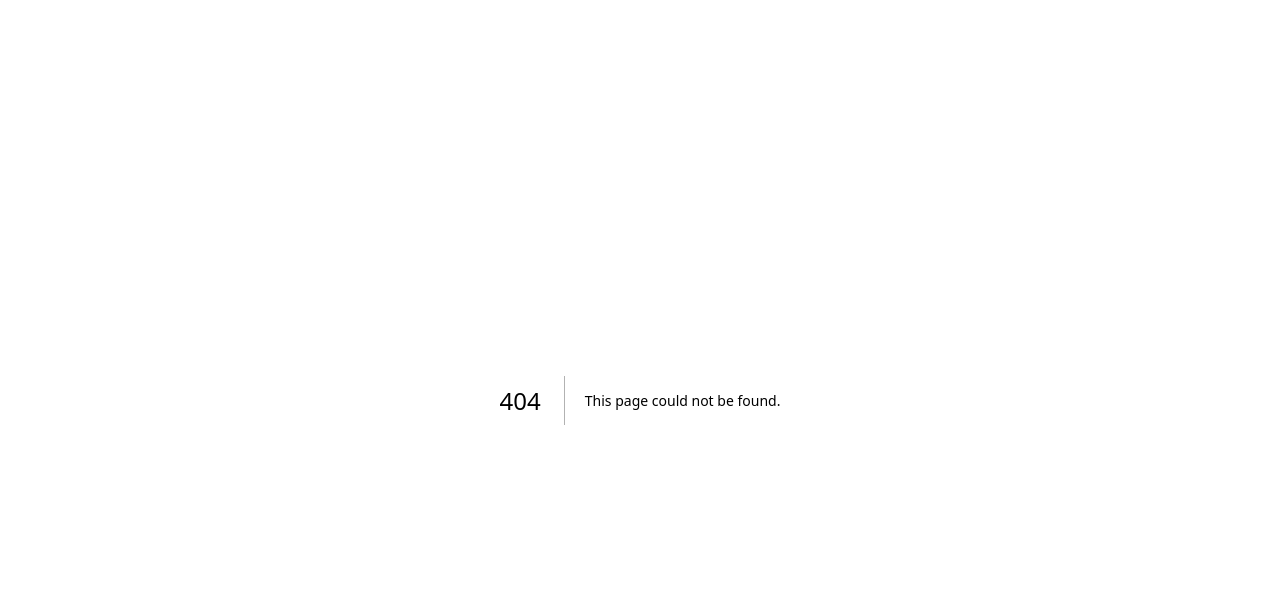
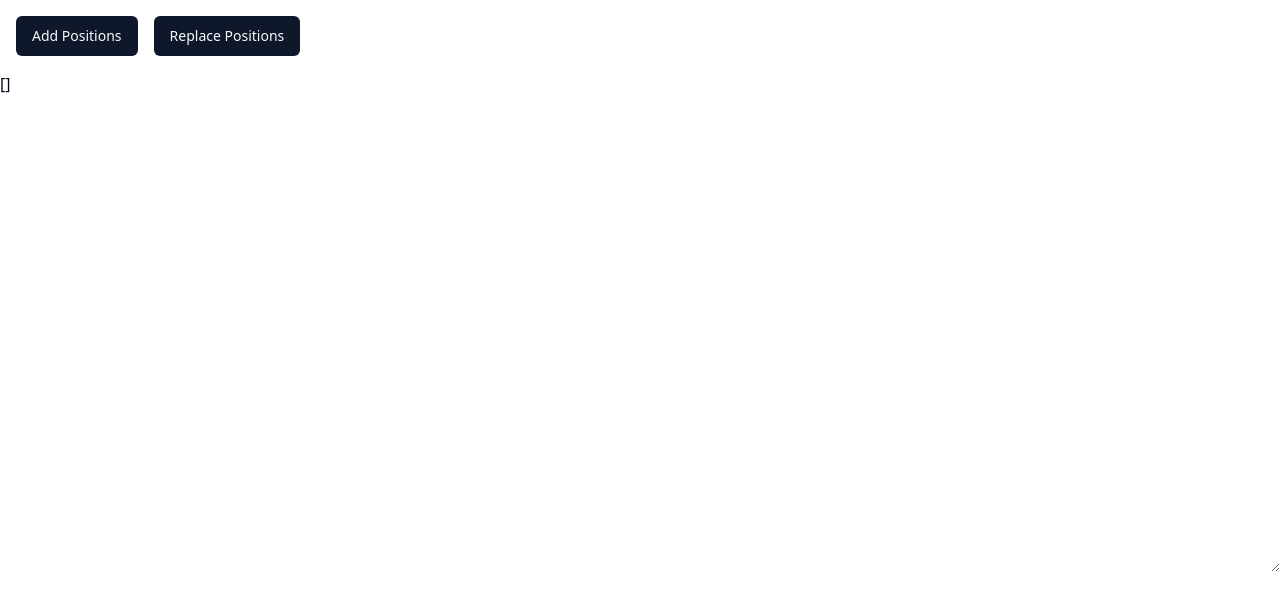
Before and after one commit to rgsk/next-shadcdn-practice, a Next.js app: page /navigate-image/marked-positions in a window 1280 px wide. Before the commit this address had no page. Shown: the top 610 px of the page. Built offline with nearby package versions, Linux system fonts and the light colour scheme.

Commit message:
marked positions page

```diff
--- a/package.json
+++ b/package.json
@@ -29,6 +29,7 @@
     "react-spinners": "^0.13.8",
     "tailwind-merge": "^2.2.1",
     "tailwindcss-animate": "^1.0.7",
+    "use-hooks": "^2.0.0-rc.5",
     "usehooks-ts": "^2.15.1"
   },
   "devDependencies": {
--- /dev/null
+++ b/src/components/MarkedPositionsPage/MarkedPositionsPage.tsx
@@ -0,0 +1,28 @@
+import useLocalStorageState from "@/hooks/useLocalStorageState";
+import { MarkedPosition } from "../NavigateImage/NavigateImage";
+import { Button } from "../ui/button";
+
+interface MarkedPositionsPageProps {}
+const MarkedPositionsPage: React.FC<MarkedPositionsPageProps> = ({}) => {
+  const [markedPositions, setMarkedPositions] = useLocalStorageState<
+    MarkedPosition[]
+  >("markedPositions", []);
+  return (
+    <div>
+      <div className="p-4">
+        <div className="flex gap-4">
+          <Button onClick={async () => {}}>Add Positions</Button>
+          <Button onClick={async () => {}}>Replace Positions</Button>
+        </div>
+      </div>
+      <textarea
+        value={JSON.stringify(markedPositions, null, 2)}
+        onChange={(e) => {
+          setMarkedPositions(JSON.parse(e.target.value));
+        }}
+        className="w-full h-[500px]"
+      />
+    </div>
+  );
+};
+export default MarkedPositionsPage;
--- a/src/components/NavigateImage/NavigateImage.tsx
+++ b/src/components/NavigateImage/NavigateImage.tsx
@@ -1,19 +1,31 @@
 /* eslint-disable @next/next/no-img-element */
+import useLocalStorageState from "@/hooks/useLocalStorageState";
 import useResizeObserver from "@/hooks/useResizeObserver";
 import useWindowSize from "@/hooks/useWindowSize";
 import env from "@/lib/env";
 import axios from "axios";
+import { useRouter } from "next/router";
 import { useCallback, useEffect, useRef, useState } from "react";
 import ClipLoader from "react-spinners/ClipLoader";
 import { Button } from "../ui/button";
-
+export type MarkedPosition = {
+  text: string;
+  position: {
+    top: string;
+    left: string;
+  };
+};
 interface NavigateImageProps {}
 const NavigateImage: React.FC<NavigateImageProps> = ({}) => {
   const divRef = useRef<HTMLDivElement>(null);
   const topBarRef = useRef<HTMLDivElement>(null);
+  const router = useRouter();
+  const { edit } = router.query;
   const topBarRect = useResizeObserver(topBarRef);
   const windowSize = useWindowSize();
-  const [values, setValues] = useState<any[]>([]);
+  const [markedPositions, setMarkedPositions] = useLocalStorageState<
+    MarkedPosition[]
+  >("markedPositions", []);
   const [queryText, setQueryText] = useState("");
   const [position, setPosition] = useState({ top: 0, left: 0 });
   const [loading, setLoading] = useState(false);
@@ -138,19 +150,22 @@ const NavigateImage: React.FC<NavigateImageProps> = ({}) => {
           ref={divRef}
           className="h-full relative border border-red-500"
           onClick={(e) => {
-            const divE = divRef.current!;
-            const width = divE.clientWidth ?? 0;
-            const height = divE.clientHeight ?? 0;
-            const leftOffset = Math.floor((e.clientX / width) * 100);
-            const topOffset = Math.floor((e.clientY / height) * 100);
+            if (edit == "true") {
+              const divE = divRef.current!;
+              const width = divE.clientWidth ?? 0;
+              const height = divE.clientHeight ?? 0;
+              const leftOffset = Math.floor((e.clientX / width) * 100);
+              const topOffset = Math.floor((e.clientY / height) * 100);
 
-            // const text = prompt();
-            // const newValue = {
-            //   text,
-            //   position: { top: `${topOffset}%`, left: `${leftOffset}%` },
-            // };
-            // console.log(newValue);
-            // setValues([...values, newValue]);
+              const text = prompt();
+              if (text) {
+                const newValue = {
+                  text,
+                  position: { top: `${topOffset}%`, left: `${leftOffset}%` },
+                };
+                setMarkedPositions([...markedPositions, newValue]);
+              }
+            }
           }}
         >
           <div
--- /dev/null
+++ b/src/hooks/useLocalStorageState.ts
@@ -0,0 +1,112 @@
+import { addSeconds } from 'date-fns';
+import { useCallback, useEffect, useState } from 'react';
+import useRunOnWindowFocus from './useRunOnWindowFocus';
+import useStateRef from './useStateRef';
+
+export const localStorageWithExpiry = {
+  getItem<T>(key: string) {
+    if (typeof window !== 'undefined') {
+      const item = window.localStorage.getItem(key);
+      if (item === null) {
+        return null;
+      }
+      const details = JSON.parse(item);
+      // currently we don't delete the item from localStorage after expiration
+      // we just don't return it
+      if (
+        !details.expirationTimestamp ||
+        new Date() < new Date(details.expirationTimestamp)
+      ) {
+        return details.value as T;
+      }
+      return null;
+    }
+    return null;
+  },
+  setItem<T>(key: string, value: T, expirationTimestamp?: Date) {
+    if (typeof window !== 'undefined') {
+      const details = { value, expirationTimestamp };
+      window.localStorage.setItem(key, JSON.stringify(details));
+    }
+  },
+  getExpirationTimestamp: (expirationTime?: number) => {
+    return typeof expirationTime === 'number'
+      ? addSeconds(new Date(), expirationTime)
+      : undefined;
+  },
+};
+
+// expirationTime in seconds
+const useLocalStorageState = <T>(
+  key: string,
+  initialValue: T,
+  expirationTime?: number,
+) => {
+  // State to store our value
+  // Pass initial state function to useState so logic is only executed once
+  const [storedValue, setStoredValue] = useState(initialValue);
+
+  const [statePopulated, setStatePopulated] = useState(false);
+
+  const initialValueRef = useStateRef(initialValue);
+
+  const populateStateFromLocalStorage = useCallback(() => {
+    // Get from local storage by key
+    const value = localStorageWithExpiry.getItem<T>(key);
+    if (value === null) {
+      localStorageWithExpiry.setItem(
+        key,
+        initialValueRef.current,
+        localStorageWithExpiry.getExpirationTimestamp(expirationTime),
+      );
+      setStoredValue(initialValueRef.current);
+    } else {
+      setStoredValue(value);
+    }
+    setStatePopulated(true);
+  }, [expirationTime, initialValueRef, key]);
+
+  useEffect(() => {
+    populateStateFromLocalStorage();
+  }, [populateStateFromLocalStorage]);
+
+  // below takes care of populating the state if user loggedin in another tab and
+  // then when he comes back on this tab
+  useRunOnWindowFocus(populateStateFromLocalStorage);
+
+  const storedValueRef = useStateRef(storedValue);
+  // Return a wrapped version of useState's setter function that ...
+  // ... persists the new value to localStorage.
+  const setValue = useCallback(
+    (valueOrFunction: T | ((prev: T) => T), customExpirationTime?: number) => {
+      try {
+        // Allow value to be a function so we have same API as useState
+        const valueToStore =
+          valueOrFunction instanceof Function
+            ? valueOrFunction(storedValueRef.current)
+            : valueOrFunction;
+        // Save state
+        setStoredValue(valueToStore);
+        // Save to local storage
+        localStorageWithExpiry.setItem(
+          key,
+          valueToStore,
+          localStorageWithExpiry.getExpirationTimestamp(
+            customExpirationTime ?? expirationTime,
+          ),
+        );
+      } catch (error) {
+        // A more advanced implementation would handle the error case
+        console.log(error);
+      }
+    },
+    [expirationTime, key, storedValueRef],
+  );
+  return [
+    storedValue,
+    setValue,
+    { statePopulated, refresh: populateStateFromLocalStorage },
+  ] as const;
+};
+
+export default useLocalStorageState;
--- /dev/null
+++ b/src/hooks/useRunOnWindowFocus.ts
@@ -0,0 +1,14 @@
+import { useEffect, useRef } from "react";
+import { useWindowFocus } from "./useWindowFocus";
+
+const useRunOnWindowFocus = (cb: () => void) => {
+  const { isWindowFocused } = useWindowFocus();
+  const cbRef = useRef(cb);
+  cbRef.current = cb;
+  useEffect(() => {
+    if (isWindowFocused) {
+      cbRef.current();
+    }
+  }, [isWindowFocused]);
+};
+export default useRunOnWindowFocus;
--- /dev/null
+++ b/src/hooks/useStateRef.ts
@@ -0,0 +1,11 @@
+import { useEffect, useRef } from 'react';
+
+const useStateRef = <T>(state: T) => {
+  const stateRef = useRef(state);
+  useEffect(() => {
+    // console.log('stateRef.current = state;');
+    stateRef.current = state;
+  }, [state]);
+  return stateRef;
+};
+export default useStateRef;
--- /dev/null
+++ b/src/hooks/useWindowFocus.ts
@@ -0,0 +1,45 @@
+import { useEffect, useState } from 'react';
+
+export function useWindowFocus() {
+  const [isWindowFocused, setIsWindowFocused] = useState(
+    getInitialFocusState()
+  );
+
+  useEffect(() => {
+    setIsWindowFocused(getInitialFocusState());
+
+    const onFocus = () => setIsWindowFocused(true);
+    const onBlur = () => setIsWindowFocused(false);
+
+    const handleVisibilityChange = () => {
+      setIsWindowFocused(document.visibilityState === 'visible');
+    };
+
+    // this tracks window focus
+    window.addEventListener('focus', onFocus);
+    window.addEventListener('blur', onBlur);
+
+    // this tracks tab changes
+    document.addEventListener('visibilitychange', handleVisibilityChange);
+
+    return () => {
+      window.removeEventListener('focus', onFocus);
+      window.removeEventListener('blur', onBlur);
+      document.removeEventListener('visibilitychange', handleVisibilityChange);
+    };
+  }, []);
+
+  return { isWindowFocused };
+}
+
+function getInitialFocusState() {
+  return (
+    typeof window !== 'undefined' &&
+    document.visibilityState === 'visible' &&
+    hasFocus()
+  );
+}
+
+function hasFocus() {
+  return typeof window !== 'undefined' && document.hasFocus();
+}
--- /dev/null
+++ b/src/pages/navigate-image/marked-positions.tsx
@@ -0,0 +1,12 @@
+import dynamic from "next/dynamic";
+const MarkedPositionsPage = dynamic(
+  () => import("@/components/MarkedPositionsPage/MarkedPositionsPage"),
+  {
+    ssr: false,
+  }
+);
+
+const Page = () => {
+  return <MarkedPositionsPage />;
+};
+export default Page;
```
Also changed, not shown: src/pages/navigate-image/index.tsx (renamed from src/pages/navigate-image.tsx), 1 other file (tests, documents, lock files or other folders).
